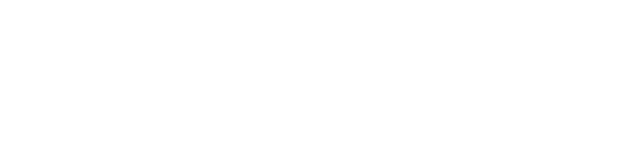
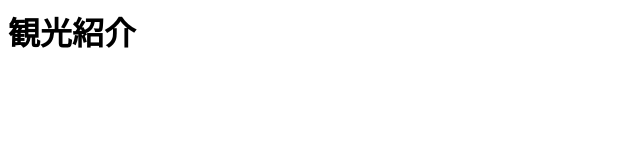
Before and after one commit to azukian123/fukui-kankou, a plain HTML site: page index.html in a window 1280 px wide. Shown: the whole page, without its empty margins (0-640 px from the left). Drawn offline with Linux system fonts and the light colour scheme.

Commit message:
Update index.html

```diff
--- a/index.html
+++ b/index.html
@@ -1 +1 @@
-<title>観光紹介</title>
+<h1>観光紹介</h1>
```
